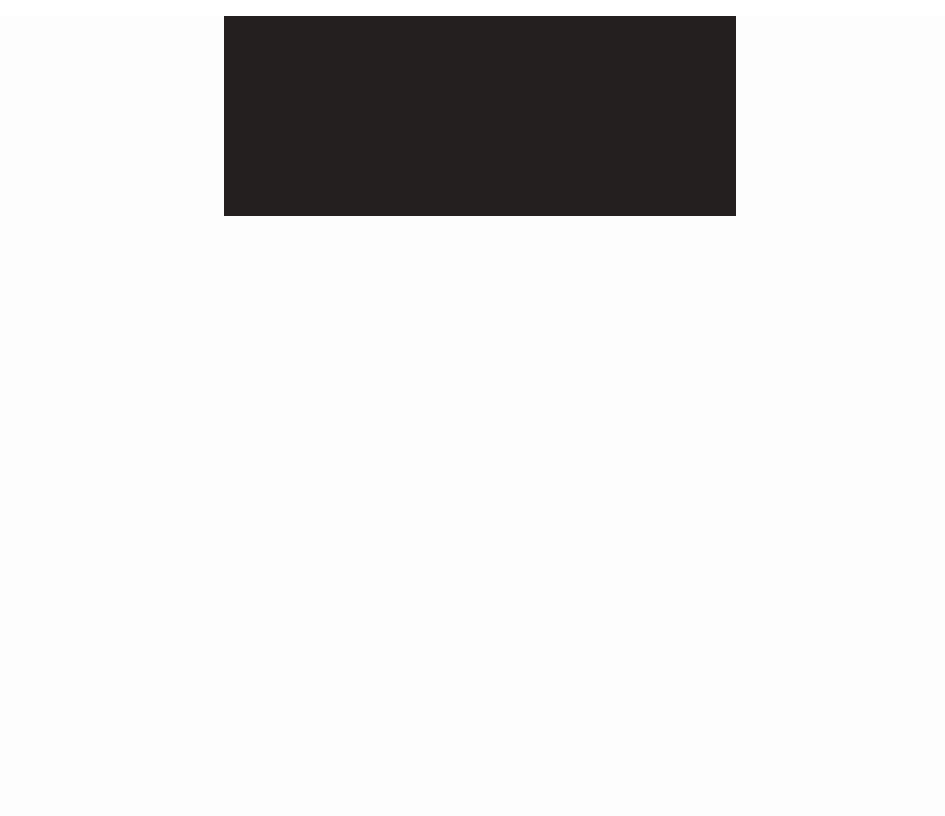
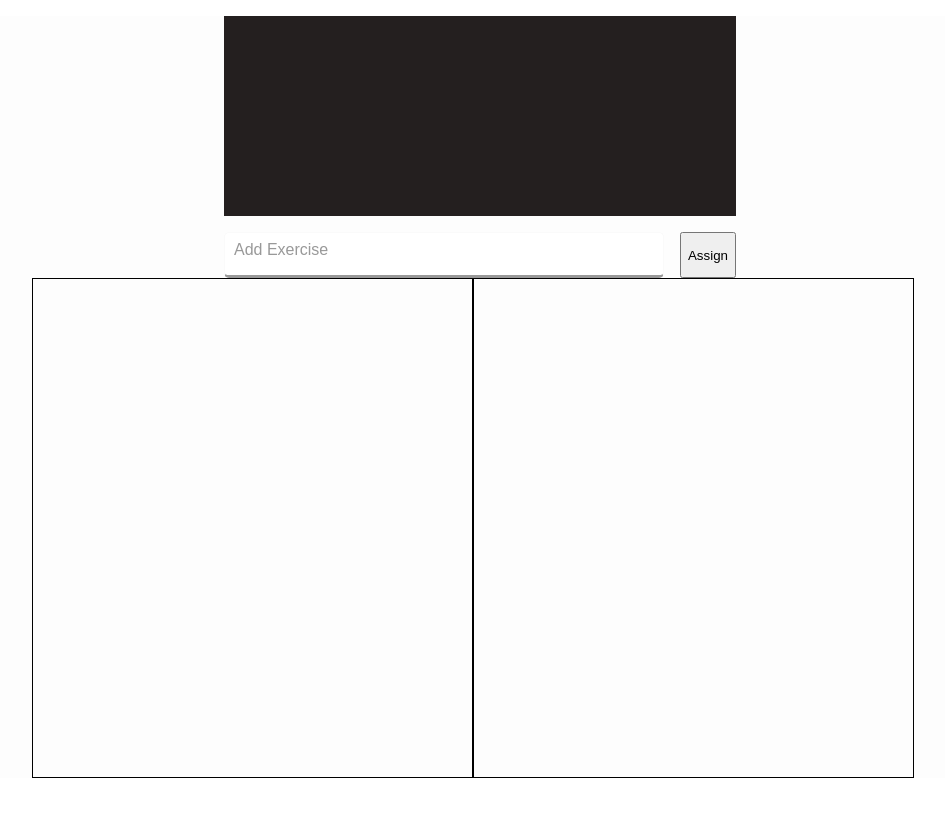
Before and after one commit to Sorayk/ToDoList, a React (Create React App) app: page / in a window 1280 px wide. Shown: the whole page, without its empty margins (160-1105 px from the left). Built offline with nearby package versions, Linux system fonts and the light colour scheme.

Commit message:
input field and all its associated components

```diff
--- a/src/App.css
+++ b/src/App.css
@@ -1,5 +1,22 @@
 .daddy-div {
   background-color: #fdfdfd;
-  width: 100vw;
-  height: 100vh;
+  width: 100%;
+  height: 100%;
 }
+
+main {
+  width: 70%;
+  margin: 0 auto;
+  height: 500px;
+  display: flex;
+}
+
+.program__today {
+  border: 1px solid #000;
+  width: 49%;
+}
+
+.program__done {
+  border: 1px solid #000;
+  width: 49%;
+}
--- a/src/App.js
+++ b/src/App.js
@@ -1,14 +1,39 @@
+import React, { useState } from "react";
+
+import NewTaskInput from "../src/components/js/NewTaskInput";
+import ExercisesList from "../src/components/js/ExercisesList";
+import Logo from "../src/components/js/Logo";
+
 import "./App.css";
 import "./components/css/resetter.css";
-import Logo from "./components/js/Logo";
 
 function App() {
+  const [tasks, setTasks] = useState([]);
+
+  const addNewTask = (newTaskText) => {
+    const newTasks = [
+      ...tasks,
+      {
+        text: newTaskText,
+        status: "in progress",
+      },
+    ];
+
+    setTasks(newTasks);
+  };
+
   return (
     <div className="daddy-div">
-      <header className="logo">
+      <header className="top-section">
         <Logo />
+        <NewTaskInput action={addNewTask} />
       </header>
-      <main></main>
+      <main>
+        <div className="program__today">
+          <ExercisesList tasks={tasks} />
+        </div>
+        <div className="program__done"></div>
+      </main>
       <footer className="footsie"></footer>
     </div>
   );
--- /dev/null
+++ b/src/components/css/NewTaskInput.css
@@ -0,0 +1,62 @@
+.text-field {
+  width: 40%;
+  margin: 0 auto;
+  display: flex;
+  position: relative;
+  font-family: sans-serif;
+}
+
+input {
+  width: 100%;
+  margin-right: 1em;
+  padding: 0.75em;
+  border-radius: 5px;
+  display: inline-block;
+  border: thin solid #fafafa;
+  border-bottom: solid medium #999;
+  color: #444;
+  font-size: 0.5em;
+}
+
+@media only screen and (min-width: 440px) {
+  /* For desktop: */
+  input {
+    font-size: 1em;
+  }
+}
+
+label {
+  color: #999;
+  position: absolute;
+  pointer-events: none;
+  left: 10px;
+  top: 10px;
+  transition: 0.2s;
+}
+
+input:focus ~ label,
+input:valid ~ label {
+  top: -10px;
+  left: 15px;
+  font-size: small;
+  font-family: sans-serif;
+  color: rgb(129, 122, 122);
+  background-color: #fff;
+  padding: 0 5px 0 5px;
+}
+
+input.responsive::-webkit-input-placeholder,
+input.responsive::-moz-placeholder,
+input.responsive:-moz-placeholder,
+input.responsive:-ms-input-placeholder {
+  color: rgba(25, 25, 25, 1);
+}
+
+@media (max-width: 399px) {
+  input.responsive::-webkit-input-placeholder,
+  input.responsive::-moz-placeholder,
+  input.responsive:-moz-placeholder,
+  input.responsive:-ms-input-placeholder {
+    color: rgba(0, 0, 0, 0);
+  }
+}
--- /dev/null
+++ b/src/components/js/ExercisesList.js
@@ -0,0 +1,15 @@
+import Task from "./Task";
+
+function ExercisesList({ tasks }) {
+  return (
+    <>
+      <ul className="TaskList">
+        {tasks.map((task, index) => (
+          <Task text={task.text} key={index} />
+        ))}
+      </ul>
+    </>
+  );
+}
+
+export default ExercisesList;
--- /dev/null
+++ b/src/components/js/NewTaskInput.js
@@ -0,0 +1,37 @@
+import React, { useRef } from "react";
+
+import "../css/NewTaskInput.css";
+
+function NewTaskInput({ action }) {
+  const inputEl = useRef(null);
+
+  const onTyping = (e) => {
+    console.log(e);
+    const { keyCode, target } = e;
+    if (keyCode === 13) {
+      action(target.value);
+      target.value = "";
+    }
+  };
+
+  const onClick = () => {
+    action(inputEl.current.value);
+    inputEl.current.value = "";
+  };
+
+  return (
+    <div className="text-field">
+      <input
+        onKeyDown={onTyping}
+        // placeholder="Add Exercise"
+        type="text"
+        ref={inputEl}
+        required
+      />
+      <label>Add Exercise</label>
+      <button onClick={onClick}>Assign</button>
+    </div>
+  );
+}
+
+export default NewTaskInput;
--- /dev/null
+++ b/src/components/js/Task.js
@@ -0,0 +1,9 @@
+function Task({ text }) {
+  return (
+    <li>
+      <button>-</button> {text}
+    </li>
+  );
+}
+
+export default Task;
--- a/src/components/js/TextInput.js
+++ /dev/null
@@ -1,5 +0,0 @@
-import "../css/TextInput.css";
-
-function TextInput(props) {
-  return <div className="text-bar"></div>;
-}
```
Also changed, not shown: src/components/css/ExerciseField.css (deleted), src/components/css/ExercisesList.css (added), src/components/css/Task.css (added), src/components/css/TextInput.css (deleted), src/components/js/ExerciseField.js (deleted), 1 other file (tests, documents, lock files or other folders).
